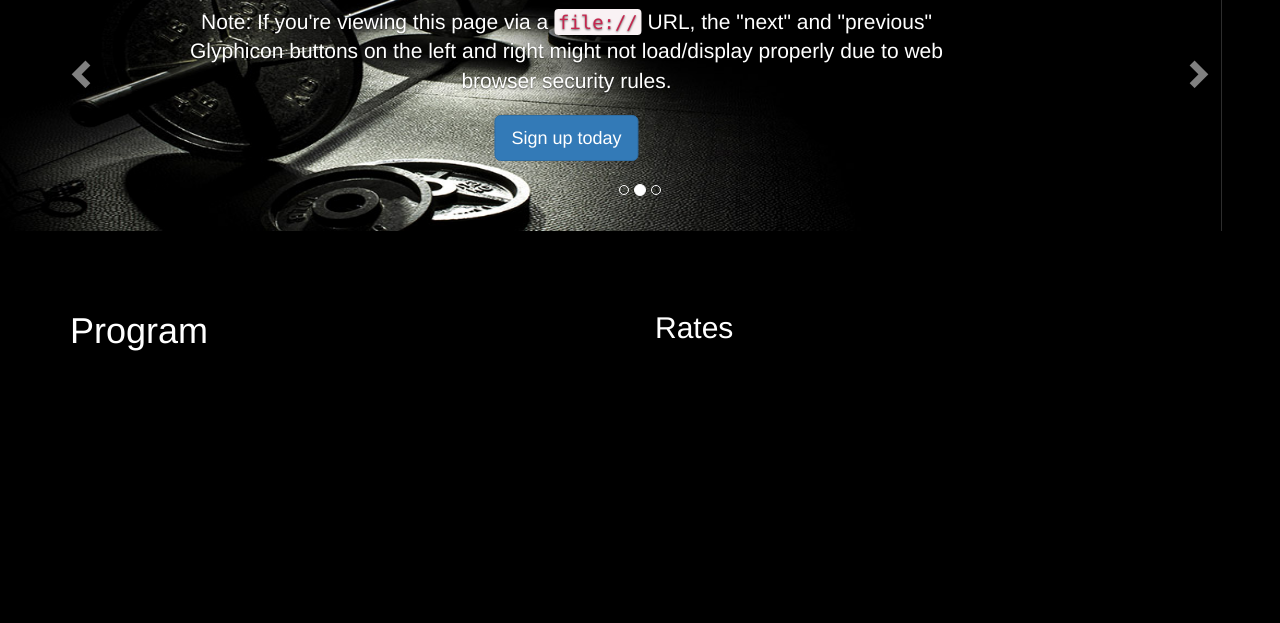
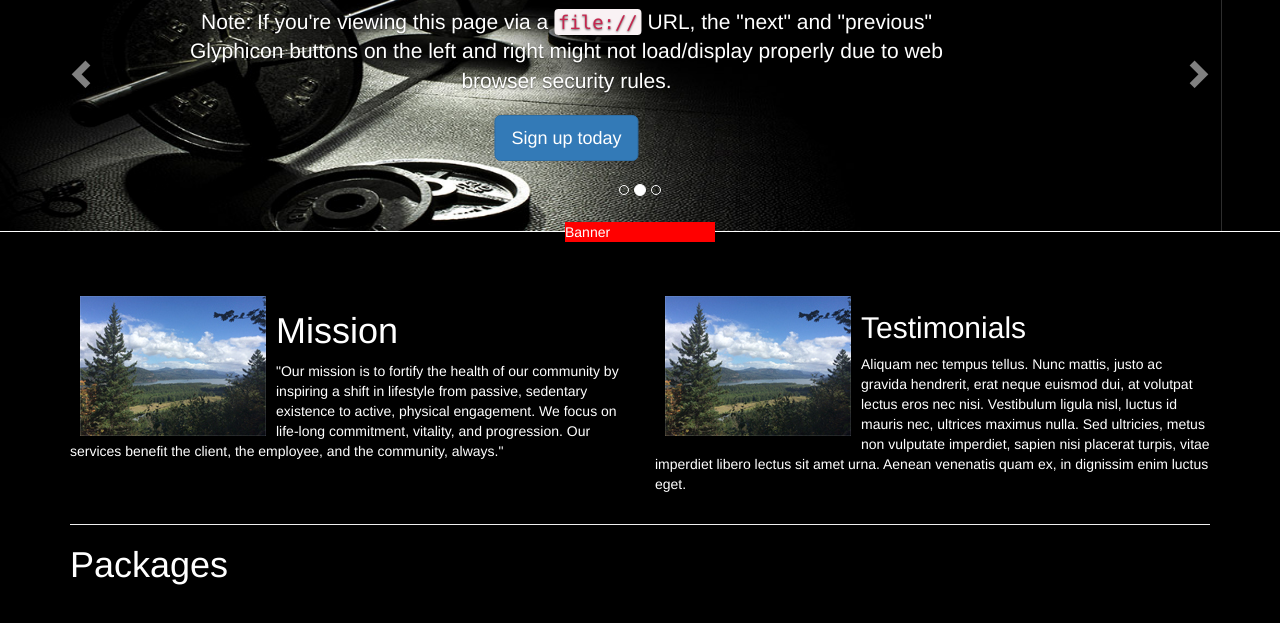
Before and after one commit to alexaranda/pfi, a plain HTML site: page index.html in a window 1280 px wide. Shown: the part 199-822 px from the top of the page. Before the commit the page ends 800 px from the top, so only its background shows below. Drawn offline with nearby package versions, Linux system fonts and the light colour scheme.

Commit message:
add images and content sections to index page

```diff
--- a/index.html
+++ b/index.html
@@ -84,30 +84,64 @@
             <span class="glyphicon glyphicon-chevron-right" aria-hidden="true"></span>
             <span class="sr-only">Next</span>
         </a>
+        <div class="banner">Banner</div>
     </div>
 
 
 </div>
 
-
+<!--Start Container-->
 <div class="container">
 
 
-        <div class="row">
-    <div class="col-sm-12 col-md-6 col-lg-6 "><h1>Program</h1> </div>
-    <div class="col-sm-12 col-md-6 col-lg-6"><h2>Rates</h2></div>
+    <div class="row">
+    <div class="col-sm-12 col-md-6 col-lg-6 ">
+        <img src="images/mission-thumb.jpg" class="img-responsive mission">
+        <h1>Mission</h1>
+        <p>"Our mission is to fortify the health of our community
+            by inspiring a shift in lifestyle from passive, sedentary
+            existence to active, physical engagement. We focus
+            on life-long commitment, vitality, and progression. Our
+            services benefit the client, the employee, and the
+            community, always."</p>
+    </div>
+    <div class="col-sm-12 col-md-6 col-lg-6 ">
+        <img src="images/mission-thumb.jpg" class="img-responsive testimonials">
+        <h2>Testimonials</h2>
+        <p>Aliquam nec tempus tellus. Nunc mattis, justo ac gravida hendrerit, erat neque euismod dui, at volutpat lectus eros nec nisi. Vestibulum ligula nisl, luctus id mauris nec, ultrices maximus nulla. Sed ultricies, metus non vulputate imperdiet, sapien nisi placerat turpis, vitae imperdiet libero lectus sit amet urna. Aenean venenatis quam ex, in dignissim enim luctus eget. </p>
+     </div>
+
     </div>
 
-    <div>
-        <footer>
+
+
+
+
+
+
+        <div class="row">
+            <div class="col-lg-12">
+                <hr/>
+                <h1>Packages</h1>
+
+            </div>
+
+
+
+
+    </div>
+
+
+     <footer>
 
 
         </footer>
 
-    </div>
 
 
-</div>
+
+
+<!--Container End-->
 
 
   <script src="https://ajax.googleapis.com/ajax/libs/jquery/1.11.3/jquery.min.js"></script>
--- a/scss/main-styles.scss
+++ b/scss/main-styles.scss
@@ -28,13 +28,30 @@ footer {
   margin: 50px 0;
 }
 
-
+img.img-responsive.mission, img.img-responsive.testimonials  {
+  float: left;
+  padding: 5px 10px 0 10px;
+  max-width: 40%;
+}
 
 a.navbar-brand {
   float: none;
 
 
 }
+div.banner {
+  position: relative;
+  background-color: red;
+  width: 150px;
+  margin: -10px auto 0 auto;
+
+}
+
+.carousel-inner {
+  border-bottom:  1px solid #ffffff;
+
+}
+
 
 #carouselButtons {
   margin-left: 100px;
```
Also changed, not shown: css/main-styles.css, images/mission-thumb.jpg (added), images/package-ico-001.png (added).
